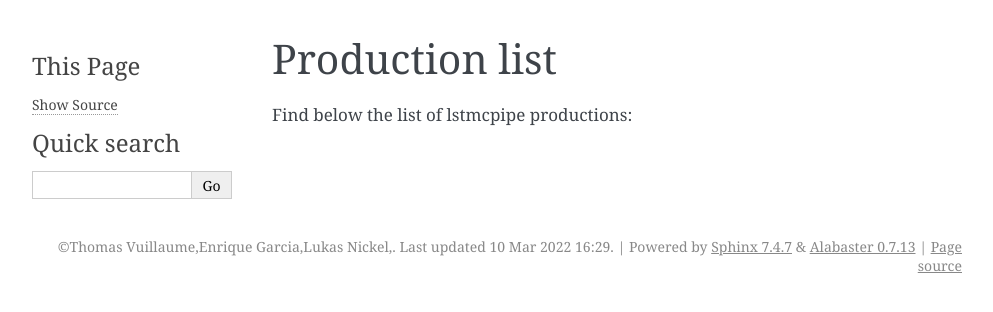
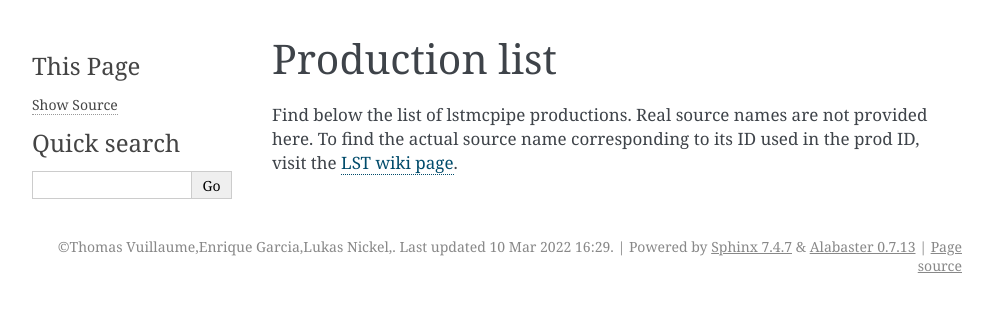
Before and after one commit to cta-observatory/lstmcpipe, a Sphinx documentation site: the page built from docs/productions.rst, in a window 1280 px wide. Shown: the top 312 px of the page, without its empty margins (148-1141 px from the left). Built offline with Sphinx 7.4.7, drawn with Linux system fonts in a browser that asks for light colours; pages that are not in the unit, such as notebooks, are missing from menus.

Commit message:
add more information about sources and configs list

```diff
--- a/README.rst
+++ b/README.rst
@@ -23,6 +23,9 @@ Lukas Nickel, lukas.nickel [at] tu-dortmund.de
 
 Requesting a MC analysis
 ------------------------
+You may find the list of already run productions in the documentation.
+Please check in this list that the request you are about to make does not exist already!
+
 As a LST member, you may require a MC analysis with a specific configuration, for example to later analyse a specific source with tuned MC parameters.
 
 To do so, please:
--- a/docs/productions.rst
+++ b/docs/productions.rst
@@ -2,4 +2,6 @@
 Production list
 ===============
 
-Find below the list of lstmcpipe productions:
+Find below the list of lstmcpipe productions.
+Real source names are not provided here. To find the actual source name corresponding to its ID used in the prod ID,
+visit the `LST wiki page <https://www.lst1.iac.es/wiki/index.php/MC_analysis_and_IRF_production#lstmcpipe_productions>`_.
```
